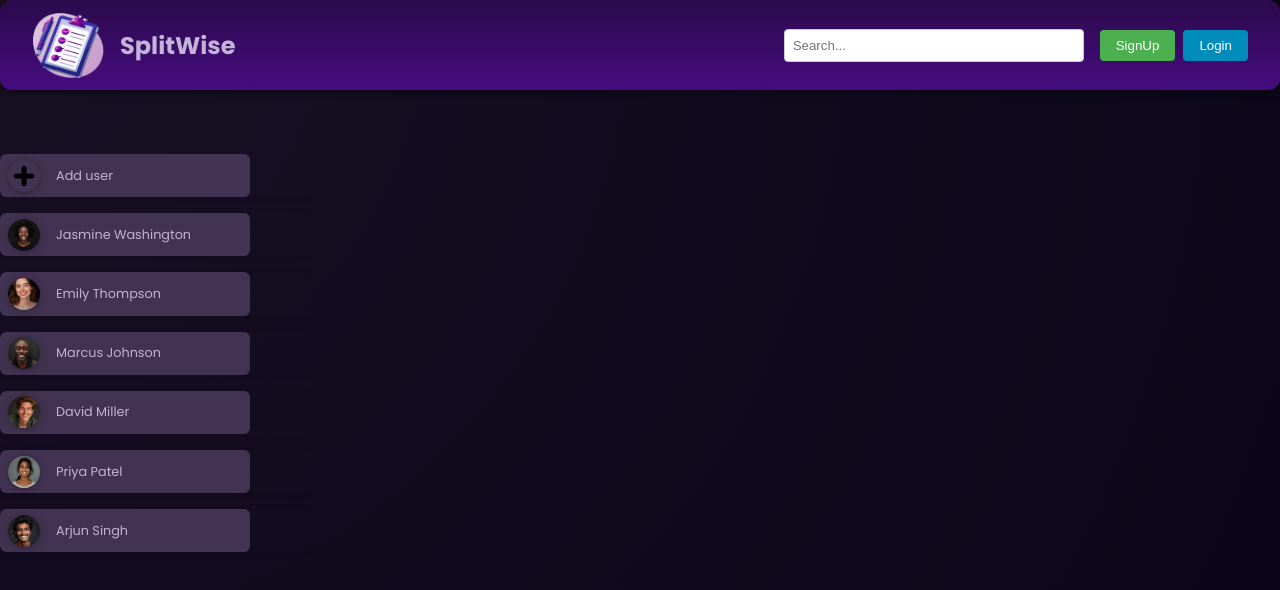
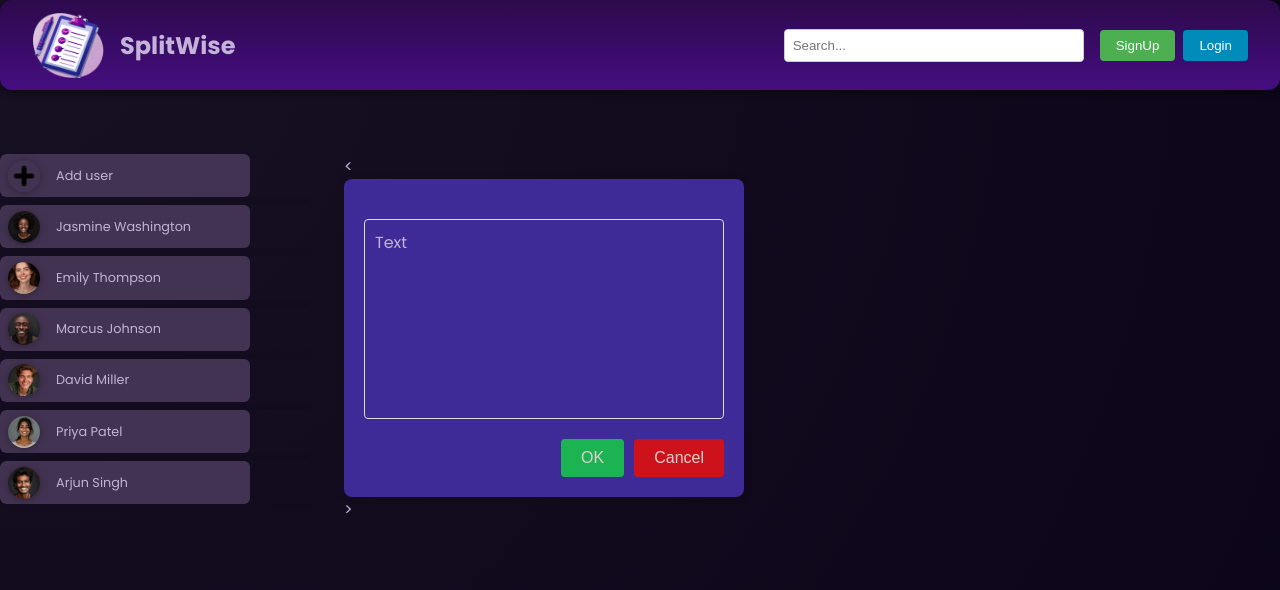
Before and after one commit to Rehan-Meer/Angular, an Angular app: page / in a window 1280 px wide. Shown: the top 590 px of the page. Built offline with nearby package versions, Linux system fonts and the light colour scheme.

Commit message:
task component creation

```diff
--- a/src/app/app.component.html
+++ b/src/app/app.component.html
@@ -1,8 +1,9 @@
 <app-header></app-header>
 <main>
     <ul id="users">
-         <li>
-            <app-user></app-user>
-         </li>
+        <li *ngFor="let user of users">
+            <app-user (selectedUser)="OnUserSelected($event)" [Id]="user.id" [avatar]="user.avatar" [name]="user.name"></app-user>
+        </li>
     </ul>
+    <app-tasks [UserID]=this.selectedUserID [Name]="this.getSelectedUser()?.name!"></app-tasks>
 </main>
--- a/src/app/app.component.ts
+++ b/src/app/app.component.ts
@@ -3,14 +3,29 @@ import { CommonModule } from '@angular/common';
 import { HeaderComponent } from '../components/header/header.component';
 import { UserComponent } from "../components/user/user.component";
 import { SignUp } from "../components/signup/signup.component";
+import { Users } from "../app/users";
+import { TasksComponent } from '../components/tasks/tasks.component';
 
 @Component({
-    selector: 'app-root',
-    standalone: true,
-    templateUrl: './app.component.html',
-    styleUrl: './app.component.css',
-    imports: [HeaderComponent, UserComponent, SignUp, CommonModule]
+  selector: 'app-root',
+  standalone: true,
+  templateUrl: './app.component.html',
+  styleUrl: './app.component.css',
+  imports: [HeaderComponent, UserComponent, TasksComponent, SignUp, CommonModule]
 })
-export class AppComponent {
+export class AppComponent
+{
   title = 'Angular';
+  users = Users;
+  selectedUserID!: string
+
+  OnUserSelected(id: string)
+  {
+    this.selectedUserID = id;
+  }
+
+  getSelectedUser()
+  {
+    return this.users.find((user) =>  user.id === this.selectedUserID)
+  }
 }
--- /dev/null
+++ b/src/components/tasks/tasks.component.css
@@ -0,0 +1,54 @@
+.container {
+    background-color: #3f2b97;
+    border-radius: 8px;
+    box-shadow: 0 0 10px rgba(0, 0, 0, 0.1);
+    padding: 20px;
+    width: 400px;
+}
+
+.header {
+    text-align: center;
+    margin-bottom: 20px;
+    font-size: 1.5em;
+    font-weight: bold;
+}
+
+.content {
+    border: 1px solid #ddd;
+    border-radius: 4px;
+    padding: 10px;
+    margin-bottom: 20px;
+    height: 200px;
+    overflow-y: auto;
+}
+
+.buttons {
+    display: flex;
+    justify-content: flex-end;
+   gap: 10px;
+}
+
+.buttons button {
+    color: #e0cfcf;
+    border: none;
+    border-radius: 4px;
+    padding: 10px 20px;
+    font-size: 1em;
+    cursor: pointer;
+    transition: background-color 0.1s;
+}
+
+.buttons .cancel {
+    background-color: #db1111eb;
+}
+
+.buttons .ok {
+    background-color: #19c04eeb;
+}
+
+.buttons .cancel:hover {
+    background-color: #f7061e;
+}
+.buttons .ok:hover {
+    background-color: #36d912;
+}
--- /dev/null
+++ b/src/components/tasks/tasks.component.html
@@ -0,0 +1,12 @@
+<<div class="container">
+    <div class="header">
+        {{Name}}
+    </div>
+    <div class="content">
+        Text
+    </div>
+    <div class="buttons">
+        <button class="ok">OK</button>
+        <button class="cancel">Cancel</button>
+    </div>
+</div>>
--- a/src/components/user/user.component.css
+++ b/src/components/user/user.component.css
@@ -19,6 +19,7 @@ button {
   min-width: 10rem;
   text-align: left;
   margin-bottom: 0rem;
+  position: relative;
 }
 
 button:hover,
@@ -42,16 +43,23 @@ span {
   font-weight: normal;
 }
 
-
 .user-item {
   position: relative;
   margin-bottom: 1rem;
 }
 
 .menu-icon {
-  position: relative;
   margin-left: auto;
   cursor: pointer;
+  position: absolute;
+  right: 0.5rem;
+  top: 50%;
+  transform: translateY(-50%);
+  display: none;
+}
+
+button:hover .menu-icon {
+  display: block;
 }
 
 .menu-options {
@@ -64,11 +72,6 @@ span {
   border-radius: 6px;
   overflow: hidden;
   z-index: 10;
-}
-
-.menu-icon:hover .menu-options,
-.menu-icon:focus-within .menu-options {
-  display: block;
 }
 
 .menu-options button {
@@ -86,3 +89,7 @@ span {
 .menu-options button:hover {
   background-color: #f0f0f0;
 }
+
+.user-item .menu-options {
+  display: block;
+}
--- a/src/components/user/user.component.html
+++ b/src/components/user/user.component.html
@@ -1,12 +1,6 @@
-<div *ngFor="let selectedUser of usersList" class="user-item">
-    <button>
-        <img [src]="'assets/users/' + selectedUser.avatar" [alt]="selectedUser.id"/>
-        <span>{{selectedUser.name}}</span>
-        <div class="menu-icon" (mouseenter)="showMenu = true" (mouseleave)="showMenu = false">
-            <div class="menu-options" *ngIf="showMenu">
-                <button (click)="editUser(selectedUser)">Edit</button>
-                <button (click)="deleteUser(selectedUser)">Delete</button>
-            </div>
-        </div>
+<div>
+    <button (click)="onSelectUser()">
+        <img [src]="ImagePath" [alt]="name()" />
+        <span>{{name()}}</span>
     </button>
 </div>
--- a/src/components/user/user.component.ts
+++ b/src/components/user/user.component.ts
@@ -1,5 +1,4 @@
-import { Component} from "@angular/core";
-import { Users } from "../../app/users";
+import { Component, Input, signal, input, computed, Output, EventEmitter, output } from "@angular/core";
 import { CommonModule } from '@angular/common';
 
 @Component({
@@ -9,19 +8,22 @@ import { CommonModule } from '@angular/common';
   templateUrl: './user.component.html',
   styleUrl: './user.component.css'
 })
-export class UserComponent
-{
- usersList= Users;
- showMenu = false;
+export class UserComponent {
 
-  editUser(user: any) {
-    console.log('Edit user:', user);
-    // Add your edit logic here
+
+  @Input({ required: true }) Id !: string;
+  @Input({ required: true }) avatar !: string;
+  name = input.required<String>();
+
+
+  @Output() selectedUser = new EventEmitter<string>();
+  //selectedUser = output<string>();
+
+
+  get ImagePath(){return 'assets/users/' + this.avatar;}
+  //ImagePath = computed(() => { `assets/users/${this.avatar}`; })
+
+  onSelectUser() {
+    this.selectedUser.emit(this.Id);
   }
-
-  deleteUser(user: any) {
-    console.log('Delete user:', user);
-    // Add your delete logic here
 }
-
-}
```
Also changed, not shown: src/components/tasks/tasks.component.ts (added, +16 -0 lines). Lines whose indentation alone changed are shown as unchanged.
